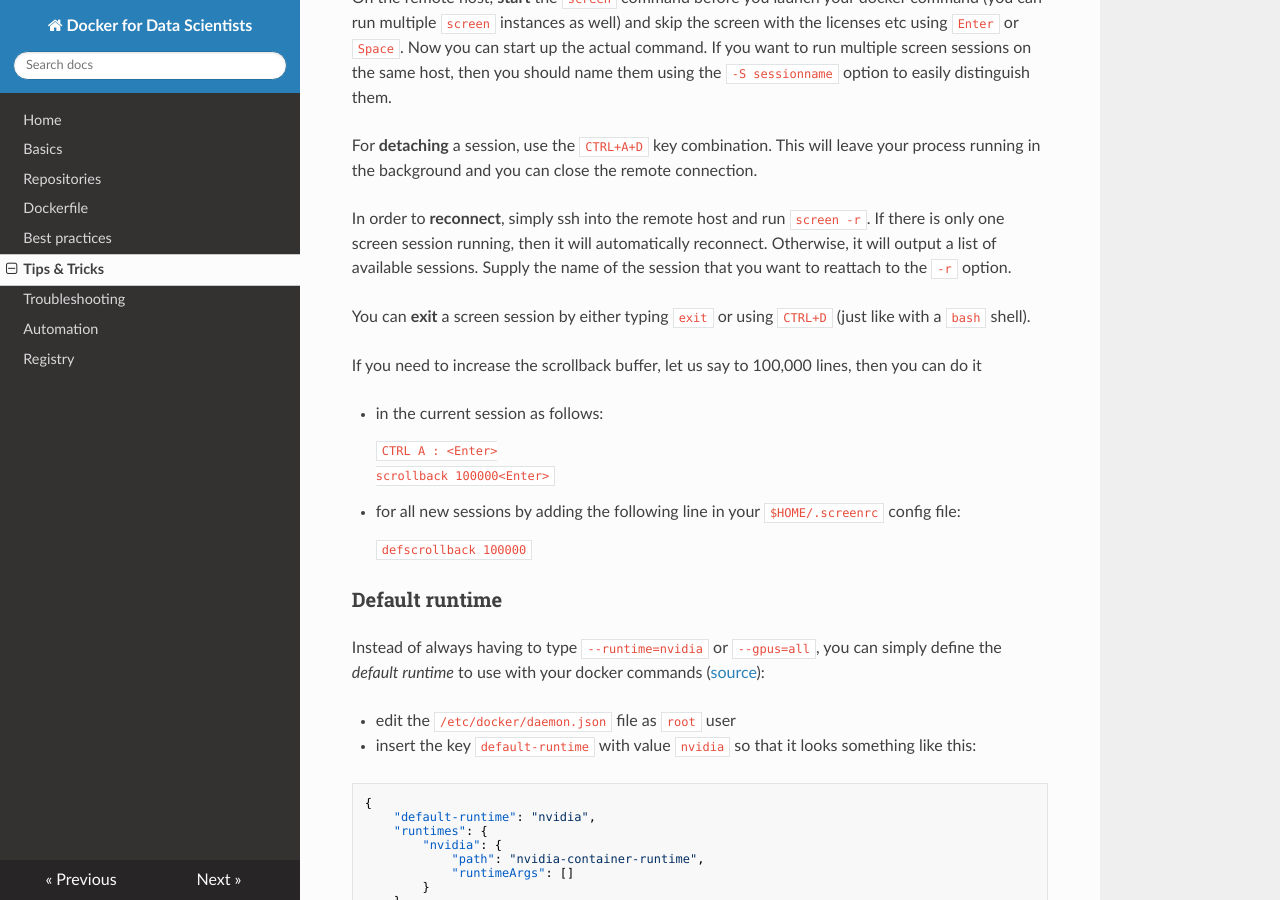
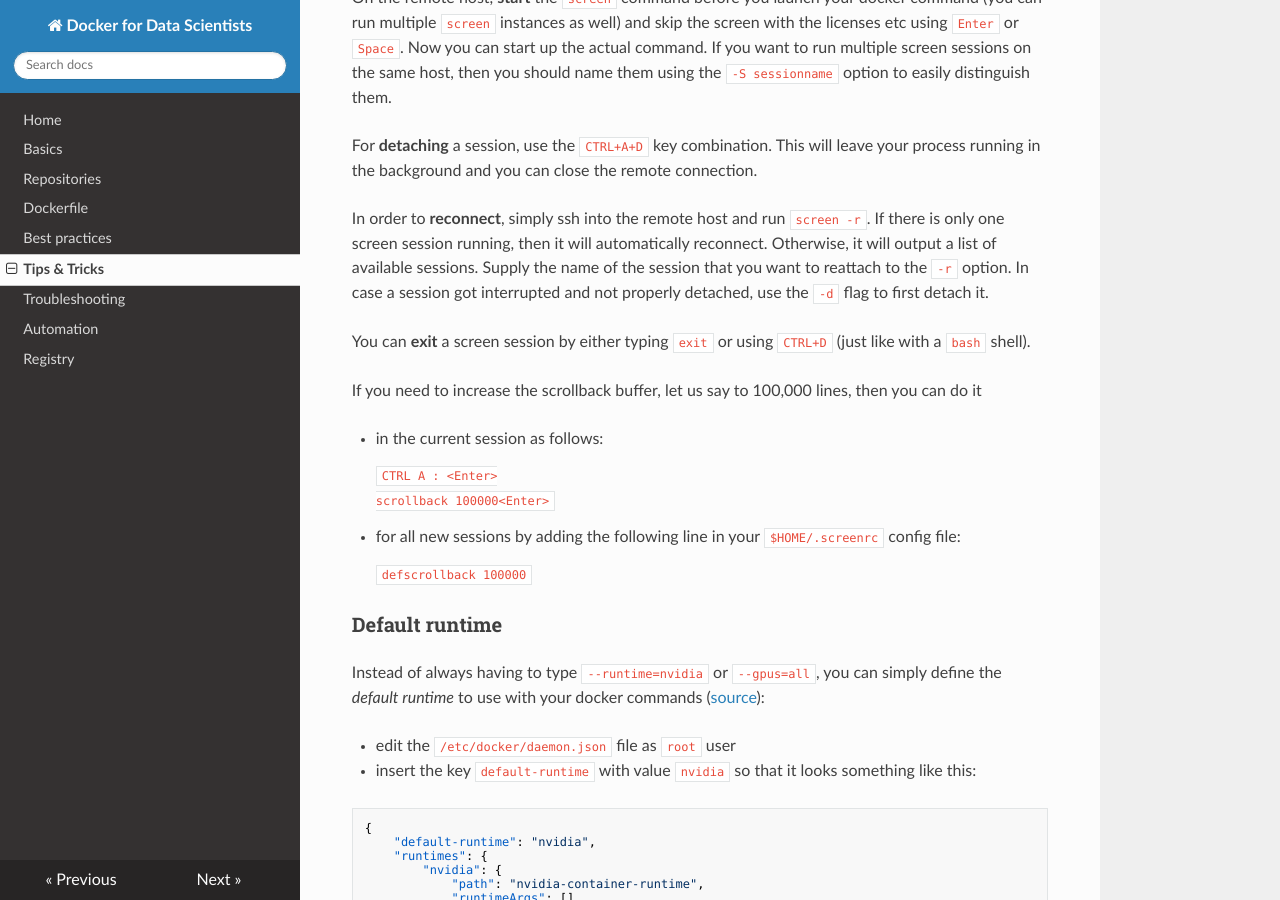
Before and after one commit to waikato-datamining/docker-for-data-scientists, an MkDocs documentation site: the page built from docs/tips_and_tricks.md, in a window 1280 px wide and 900 px high, scrolled down 1179 px. Built offline with MkDocs 1.6.1, drawn with Linux system fonts in a browser that asks for light colours; nearby versions of some CDN libraries.

Commit message:
added -d option for screen

```diff
--- a/docs/tips_and_tricks.md
+++ b/docs/tips_and_tricks.md
@@ -69,7 +69,8 @@ process running in the background and you can close the remote connection.
 In order to **reconnect**, simply ssh into the remote host and run `screen -r`. If there
 is only one screen session running, then it will automatically reconnect. Otherwise, it
 will output a list of available sessions. Supply the name of the session that you want to
-reattach to the `-r` option.
+reattach to the `-r` option. In case a session got interrupted and not properly detached,
+use the `-d` flag to first detach it.
 
 You can **exit** a screen session by either typing `exit` or using `CTRL+D` (just like
 with a `bash` shell).
```
